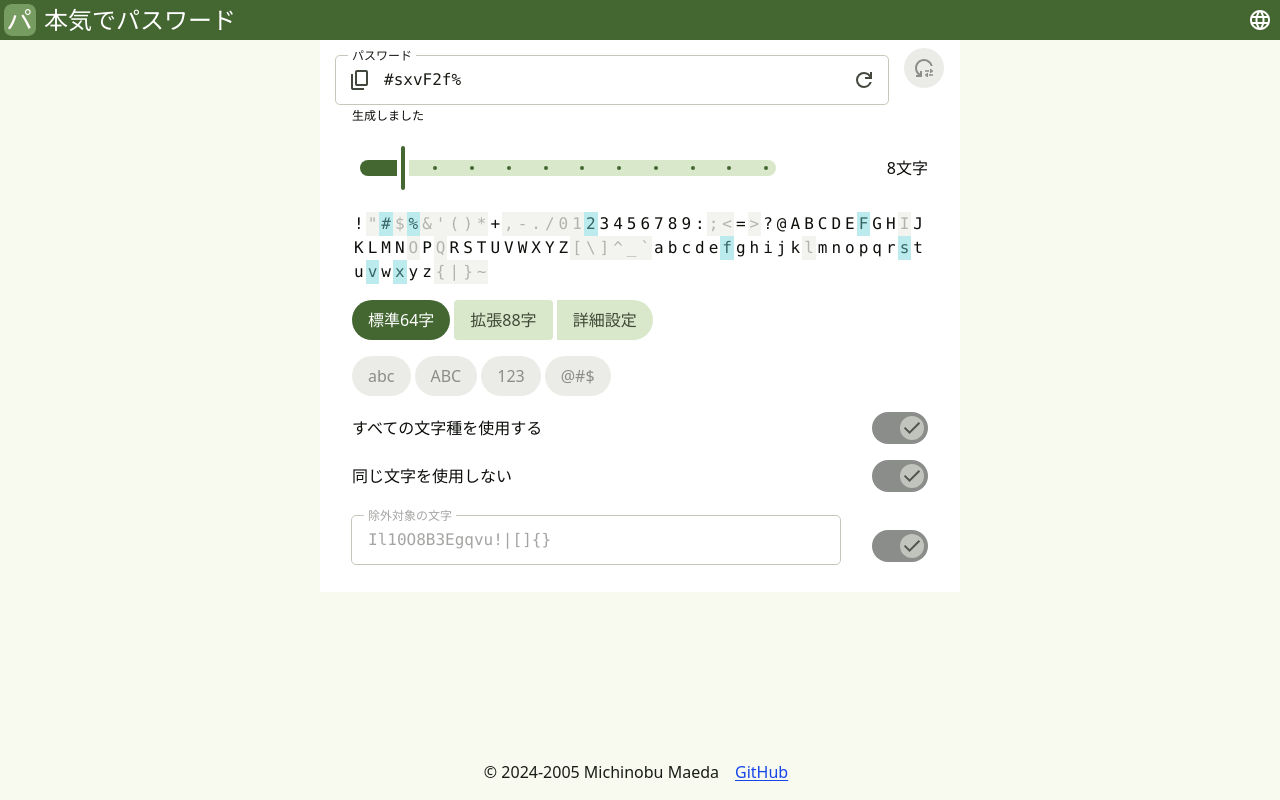
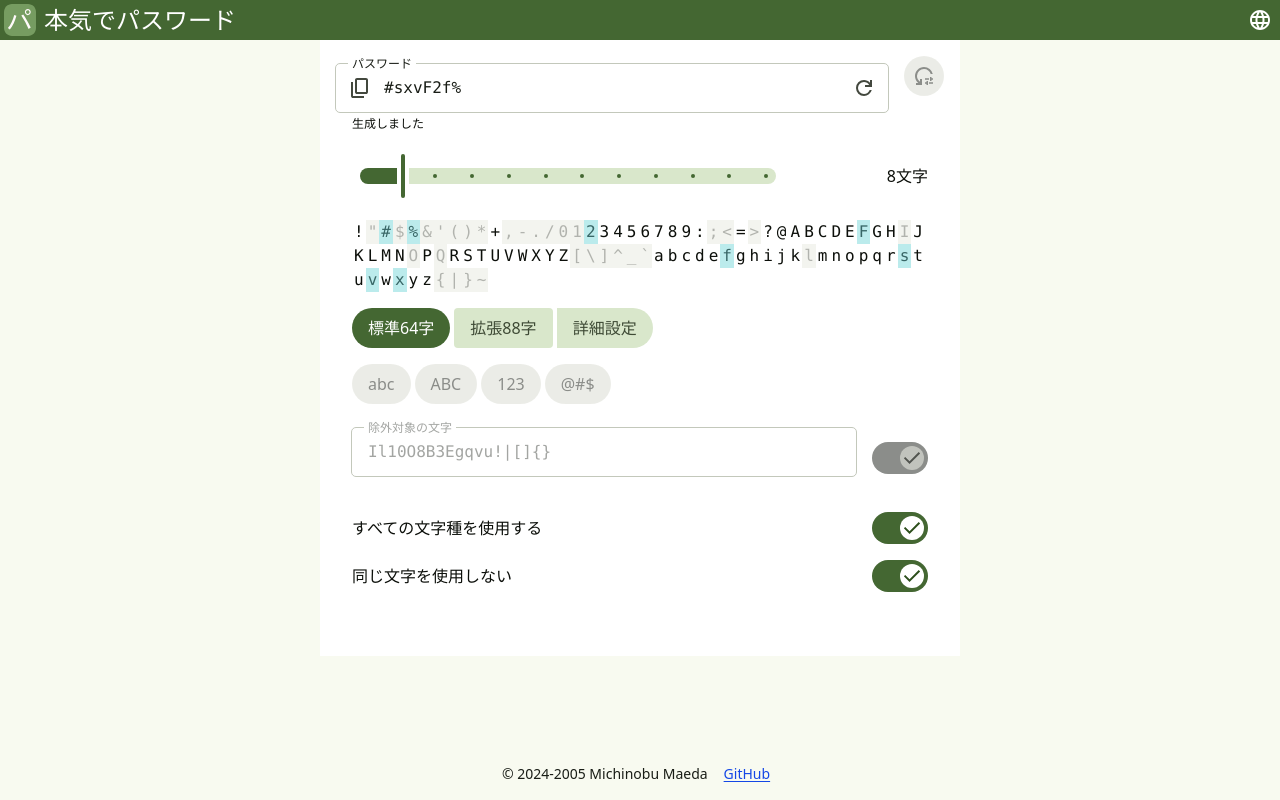
Before and after one commit to MichinobuMaeda/honkipass5, a React (Vite) app: page / in a window 1280 px wide. Built offline with nearby package versions, Linux system fonts and the light colour scheme; the HTML template or start-up script is replaced by a standard one.

Commit message:
refactor: adjust layout and spacing in App and Footer components

```diff
--- a/src/App.jsx
+++ b/src/App.jsx
@@ -149,7 +149,7 @@ function App() {
         bottom={<PWABadge />}
       />
       <main
-        className={`flex flex-col py-2 gap-4
+        className={`flex flex-col pt-4 pb-16 gap-4
           w-full sm:max-w-[640px]
           bg-light-form dark:bg-dark-form
           text-light-on-form dark:text-dark-on-form`}
@@ -241,29 +241,14 @@ function App() {
           />
         </Row>
         <Row>
-          <span className="flex grow">{t("all types")}</span>
-          <Switch
-            value={allTypes}
-            onChange={(v) => setAllTypes(v)}
-            disabled={preset !== "m"}
-          />
-        </Row>
-        <Row>
-          <span className="flex grow">{t("unique chars")}</span>
-          <Switch
-            value={uniqueChars}
-            onChange={(v) => setUniqueChars(v)}
-            disabled={preset !== "m"}
-          />
-        </Row>
-        <Row>
+          <div className="flex flex-row w-full items-center gap-2 sm:gap-4">
             <div className="flex grow">
               <TextField
                 value={excludedChars}
                 label={t("excluded chars")}
                 onChange={(v) => setExcludedChars(v)}
                 fontFamily="font-mono"
-              width="w-full"
+                width="max-w-full sm:w-full"
                 disabled={preset !== "m" || !applyExcluded}
               />
             </div>
@@ -272,6 +257,15 @@ function App() {
               onChange={(v) => setApplyExcluded(v)}
               disabled={preset !== "m"}
             />
+          </div>
+        </Row>
+        <Row>
+          <span className="flex grow">{t("all types")}</span>
+          <Switch value={allTypes} onChange={(v) => setAllTypes(v)} />
+        </Row>
+        <Row>
+          <span className="flex grow">{t("unique chars")}</span>
+          <Switch value={uniqueChars} onChange={(v) => setUniqueChars(v)} />
         </Row>
       </main>
       <Footer />
--- a/src/layout/Footer.jsx
+++ b/src/layout/Footer.jsx
@@ -2,7 +2,7 @@ function Footer() {
   return (
     <div
       className={`flex flex-row justify-center-safe fixed bottom-0
-        items-start sm:items-end px-2 pt-2 pb-4 gap-2
+        items-start sm:items-end w-full px-2 pt-2 pb-4 gap-2 text-sm
         bg-light-background dark:bg-dark-background
         text-light-on-background dark:text-dark-on-background`}
     >
```
Lines whose indentation alone changed are shown as unchanged.
